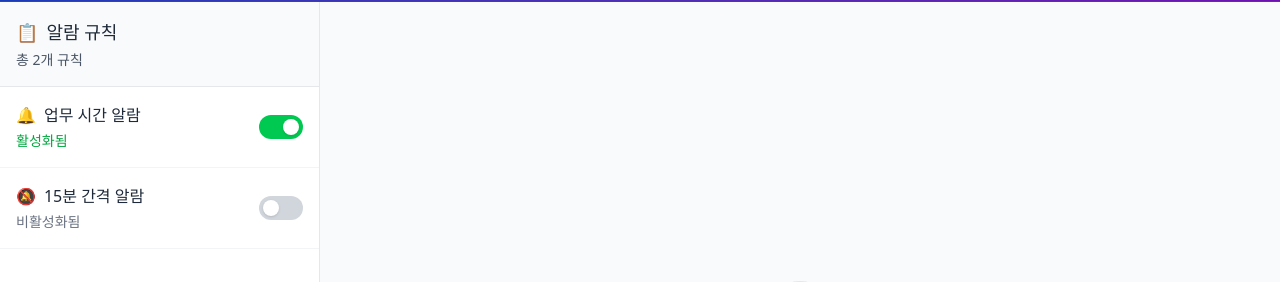
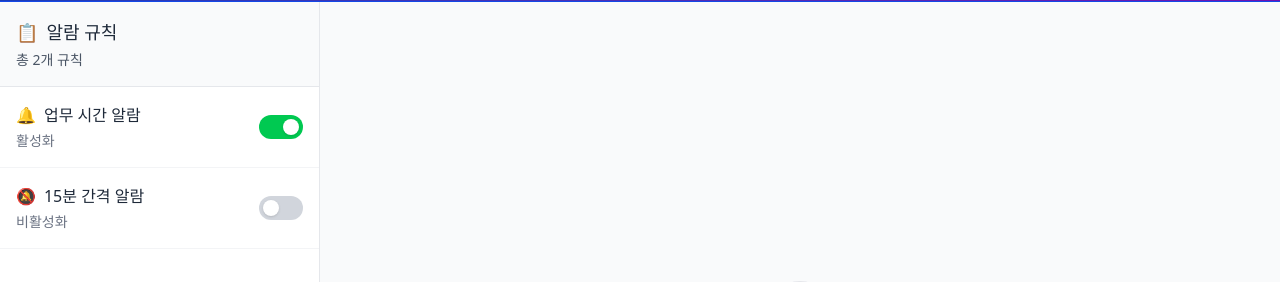
Before and after one commit to Einere/tomato-mien, a React (Vite) app: page / in a window 1280 px wide. Shown: the part 59-341 px from the top of the page. Built offline with nearby package versions, Linux system fonts and the light colour scheme.

Commit message:
refactor: ActivationStatus 컴포넌트 분리후 활용 + clsx 도입

```diff
--- a/package.json
+++ b/package.json
@@ -22,6 +22,7 @@
     "electron:dist": "npm run build && electron-builder --publish=never"
   },
   "dependencies": {
+    "clsx": "^2.1.1",
     "electron-updater": "^6.6.2",
     "react": "^19.1.1",
     "react-dom": "^19.1.1"
--- a/src/components/Layout/RuleEditor/RuleHeader.tsx
+++ b/src/components/Layout/RuleEditor/RuleHeader.tsx
@@ -1,6 +1,7 @@
 import React from 'react'
 import type { AlarmRule } from '../../../types/alarm'
 import { Button } from '../../UI/Button'
+import { ActivationStatus } from '../../UI/ActivationStatus'
 
 interface RuleHeaderProps {
   rule: AlarmRule
@@ -31,19 +32,8 @@ export const RuleHeader: React.FC<RuleHeaderProps> = ({
               className="text-2xl font-semibold text-primary bg-transparent border-none outline-none w-full placeholder-gray-400"
               placeholder="규칙 이름을 입력하세요"
             />
-            {/* TODO: EnabledStatus 컴포넌트로 추상화하기 */}
             <div className="text-sm text-secondary mt-1">
-              {rule.enabled ? (
-                <span className="inline-flex items-center text-green-600">
-                  <div className="w-2 h-2 bg-green-500 rounded-full mr-2"></div>
-                  활성화됨
-                </span>
-              ) : (
-                <span className="inline-flex items-center text-muted">
-                  <div className="w-2 h-2 bg-gray-300 rounded-full mr-2"></div>
-                  비활성화됨
-                </span>
-              )}
+              <ActivationStatus enabled={rule.enabled} light={true} />
             </div>
           </div>
           <div className="flex items-center space-x-3">
--- a/src/components/Layout/RuleList.tsx
+++ b/src/components/Layout/RuleList.tsx
@@ -1,5 +1,6 @@
 import React from 'react'
 import type { AlarmRule } from '../../types/alarm'
+import { ActivationStatus } from '../UI/ActivationStatus'
 
 interface RuleListProps {
   rules: AlarmRule[]
@@ -26,6 +27,7 @@ export const RuleList: React.FC<RuleListProps> = ({
         </p>
       </div>
       <div className="overflow-y-auto">
+        {/* TODO: EmptyRuleList 컴포넌트로 분리 */}
         {rules.length === 0 ? (
           <div className="p-6 text-secondary text-center">
             <div className="text-4xl mb-3">⏰</div>
@@ -35,6 +37,7 @@ export const RuleList: React.FC<RuleListProps> = ({
             </p>
           </div>
         ) : (
+          // TODO: NonEmptyRuleList 컴포넌트로 분리
           rules.map((rule) => (
             <div
               key={rule.id}
@@ -48,11 +51,7 @@ export const RuleList: React.FC<RuleListProps> = ({
                     <span className="mr-2">{rule.enabled ? '🔔' : '🔕'}</span>
                     {rule.name}
                   </h3>
-                  {/* TODO: EnabledStatus 컴포넌트로 활용해 추상화하기 */}
-                  <p className={`text-sm mt-1 ${rule.enabled ? 'text-green-600' : 'text-secondary'
-                    }`}>
-                    {rule.enabled ? '활성화됨' : '비활성화됨'}
-                  </p>
+                  <ActivationStatus enabled={rule.enabled} className='text-sm mt-1' />
                 </div>
                 {/* TODO: ToggleButton 컴포넌트로 추상화하기 */}
                 <button
--- /dev/null
+++ b/src/components/UI/ActivationStatus.tsx
@@ -0,0 +1,12 @@
+import clsx from "clsx";
+
+export function ActivationStatus(props: { enabled: boolean; light?: boolean; className?: string }) {
+  const { enabled, light = false, className = '' } = props;
+
+  return (
+    <div className={clsx("flex items-center space-x-2", className)}>
+      {light && <div className={clsx("w-2 h-2 rounded-full", enabled ? 'bg-green-500' : 'bg-gray-300')} />}
+      <span className="text-secondary">{enabled ? '활성화' : '비활성화'}</span>
+    </div>
+  )
+}
```
Also changed, not shown: 1 other file (tests, documents, lock files or other folders).
